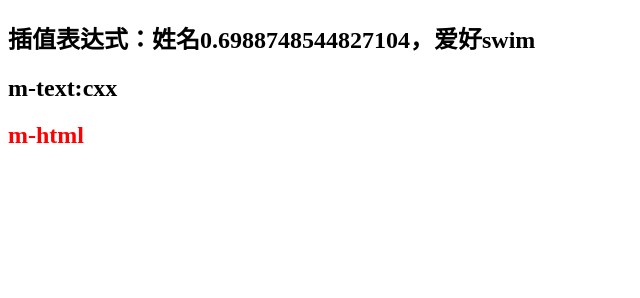
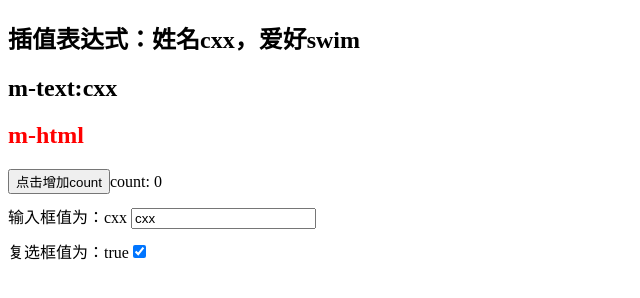
Before and after one commit to candy252324/CVue, a website: page index.html in a window 1280 px wide. Shown: the whole page, without its empty margins (0-640 px from the left). Drawn offline with Linux system fonts and the light colour scheme.

Commit message:
编译处理m-model,m-click

```diff
--- a/index.html
+++ b/index.html
@@ -6,6 +6,11 @@
   <meta http-equiv="X-UA-Compatible" content="IE=edge">
   <meta name="viewport" content="width=device-width, initial-scale=1.0">
   <title>Document</title>
+  <style>
+    .line {
+      margin: 10px 0;
+    }
+  </style>
 </head>
 
 <body>
@@ -15,23 +20,37 @@
       m-text:<span m-text="name"></span>
     </h2>
     <h2 m-html="myHtml"></h2>
+    <button m-on:click="foo">点击增加count</button>count: {{count}}
+    <div class="line">
+      输入框值为：{{name}} <input type="text" m-model="name">
+    </div>
+    <div class="line">
+      复选框值为：{{checked}}<input type="checkbox" m-model="checked">
+    </div>
   </div>
   <script type="module">
     import MVue from './index.mjs'
     const myvue = new MVue({
       el: "#app",
       data: {
+        count: 0,
         name: "cxx",
         fName: { firstName: "chen" },
         myHtml: "<div style='color:red'>m-html</div>",
         hobby: "swim",
-        arr: [1, { name: "hhh" }, 3]
+        arr: [1, { name: "hhh" }, 3],
+        checked: true
+      },
+      methods: {
+        foo(text) {
+          this.count++
+        }
       }
     })
 
-    setInterval(() => {
-      myvue.name = Math.random()
-    }, 1000)
+    // setInterval(() => {
+    //   myvue.name = Math.random()
+    // }, 1000)
 
 
     setTimeout(() => {
--- a/src/Compiler.mjs
+++ b/src/Compiler.mjs
@@ -10,9 +10,12 @@ export default class Compiler {
   }
   compile(el) {
     el.childNodes.forEach(node => {
-      if (this.isElement(node)) {
+      // 元素
+      if (node.nodeType === 1) {
         this.compileElement(node)
-      } else if (this.isText(node)) {
+      }
+      // 是否插值表达式 {{ }}
+      else if (node.nodeType === 3 && /\{\{.*?\}\}/.test(node.textContent)) {
         this.compileText(node)
       }
       if (node.hasChildNodes()) {
@@ -51,30 +54,48 @@ export default class Compiler {
       // m-text="name"
       const attrName = attr.name  //  m-text
       const exp = attr.value   //  name
-      if (this.isDirective(attrName)) {
-        const dir = attrName.slice(2)  // text
-        this[dir] && this[dir](node, exp)
+
+      // <button m-onclick="foo"/>
+      if (attrName.match(/m-on:click/) || attrName.match(/@click/)) {
+        const fn = this.$vm.$options.methods[exp]
+        node.addEventListener("click", () => {
+          fn.apply(this.$vm)
+        })
+      }
+      // <span m-bind:title="xxx"></span>
+      else if (attrName.match(/m-bind:/)) {
+        // cjh todo
+      }
+      // <input type="text" v-model="name">
+      else if (attrName.match(/m-model/)) {
+        let tagName = node.tagName.toLowerCase()
+        if (tagName === "input" && node.type === "text") {
+          new Watcher(() => {
+            node.value = this.$vm[exp]
+            node.addEventListener("input", (e) => {
+              this.$vm[exp] = e.target.value
+            })
+          })
+        } else if (tagName === "input" && node.type === "checkbox") {
+          new Watcher(() => {
+            node.checked = this.$vm[exp]
+            node.addEventListener("input", (e) => {
+              this.$vm[exp] = e.target.checked
+            })
+          })
+        } else if (tagName === "select") {
+
+        }
+
+      }
+      // <span m-text="name"></span>
+      else if (attrName.match(/m-text/)) {
+        node.textContent = this.$vm[exp]
+      }
+      // <span m-html="name"></span>
+      else if (attrName.match(/m-html/)) {
+        node.innerHTML = this.$vm[exp]
       }
     })
   }
-  // 渲染v-text
-  text(node, exp) {
-    node.textContent = this.$vm[exp]
-  }
-  // 渲染v-html
-  html(node, exp) {
-    node.innerHTML = this.$vm[exp]
-  }
-  // 判断是否是指令，如，m-text，m-html
-  isDirective(attrName) {
-    return attrName.indexOf("m-") === 0
-  }
-  // 是否是元素
-  isElement(node) {
-    return node.nodeType === 1
-  }
-  // 是否插值表达式{{}}
-  isText(node) {
-    return node.nodeType === 3 && /\{\{.*?\}\}/.test(node.textContent)
-  }
 }
```
